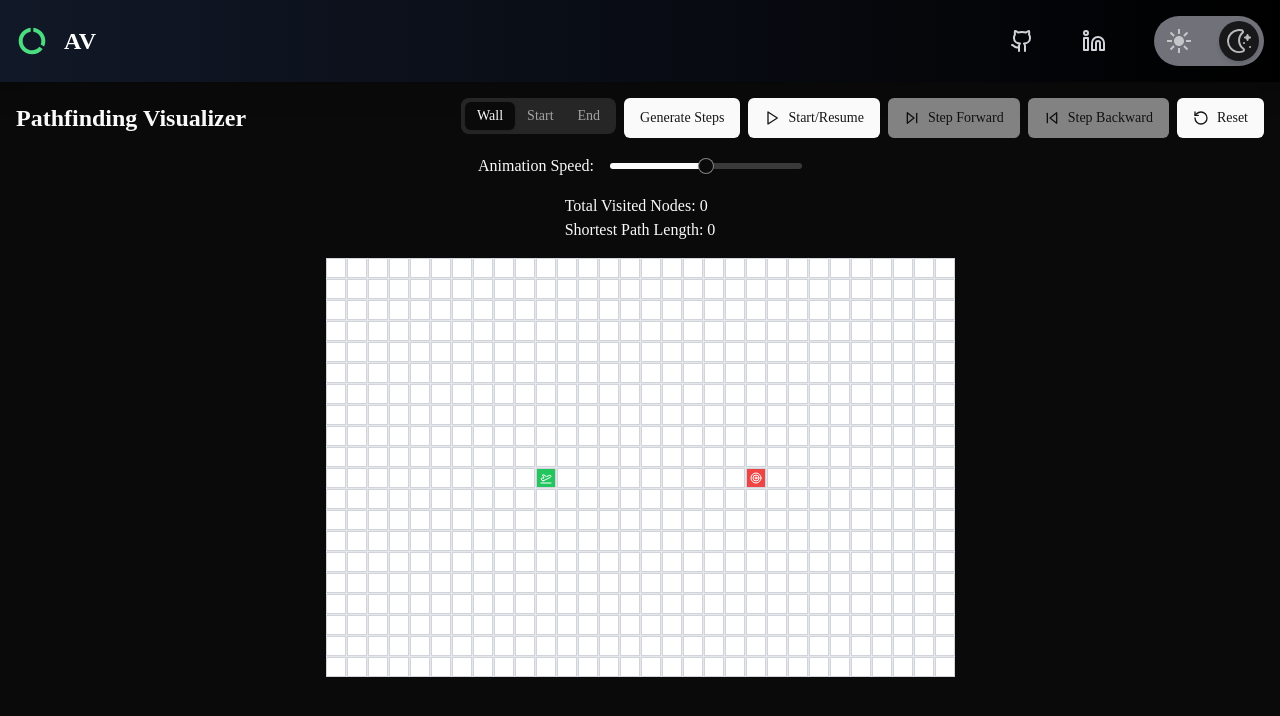
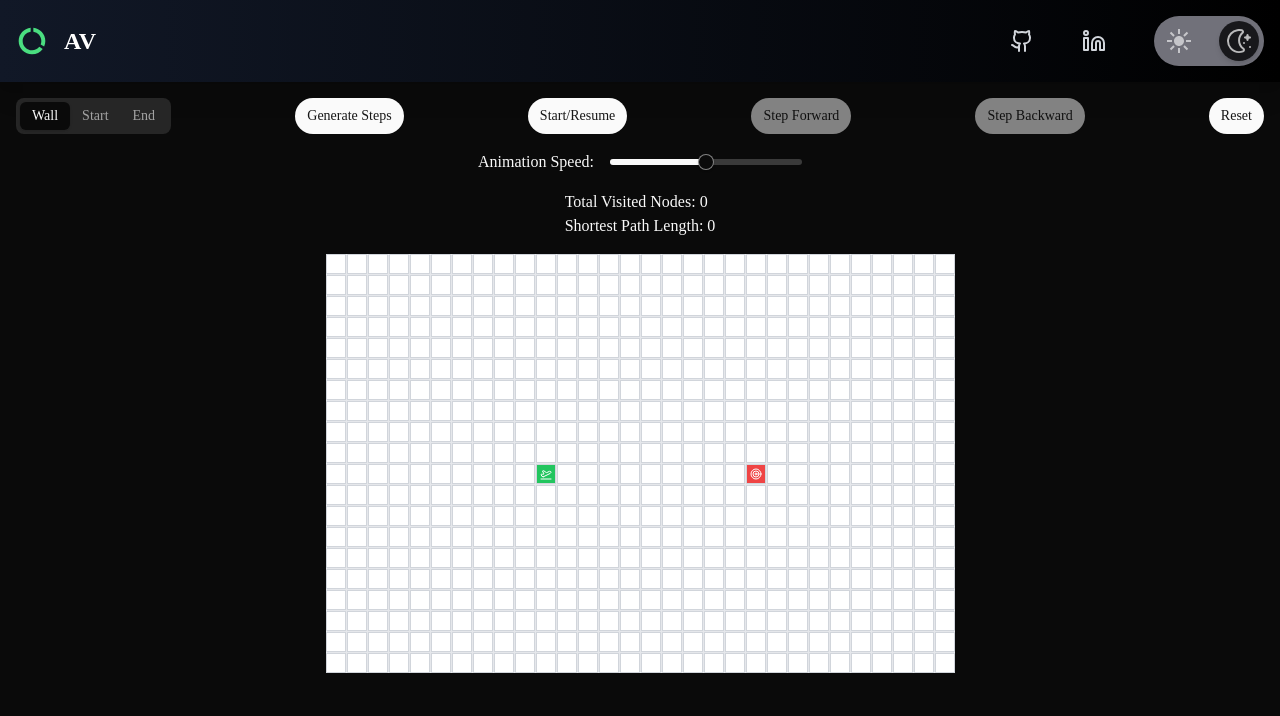
Before and after one commit to kevinmsavsani/algorithm-visualizer, a React (Vite) app: page /path-finding in a window 1280 px wide. Shown: the top 716 px of the page. Built offline with nearby package versions, Linux system fonts and the light colour scheme.

Commit message:
updated logic for path

```diff
--- a/src/containers/path-finding/index.tsx
+++ b/src/containers/path-finding/index.tsx
@@ -11,6 +11,7 @@ import {
   SkipForward,
   SkipBack,
   RotateCcw,
+  ListRestart,
 } from 'lucide-react'
 import { Tabs, TabsList, TabsTrigger } from '@/components/ui/tabs'
 import {
@@ -186,7 +187,7 @@ export default function PathfindingVisualizer() {
 
   useEffect(() => {
     if (isRunning && !isPaused) {
-      const interval = setInterval(visualizeStep, 1000 - animationSpeed*10)
+      const interval = setInterval(visualizeStep, 1000 - animationSpeed * 10)
       setAnimationInterval(interval)
     } else if (animationInterval) {
       clearInterval(animationInterval)
@@ -276,17 +277,12 @@ export default function PathfindingVisualizer() {
   return (
     <div className="flex flex-col items-center p-4">
       <div className="flex w-full justify-between items-center">
-        <h1 className="text-2xl font-bold mb-4">Pathfinding Visualizer</h1>
-        <div className="flex mb-4 space-x-2">
         <Tabs defaultValue="wall">
           <TabsList>
             <TabsTrigger value="wall" onClick={() => setCurrentTool('wall')}>
               Wall
             </TabsTrigger>
-              <TabsTrigger
-                value="start"
-                onClick={() => setCurrentTool('start')}
-              >
+            <TabsTrigger value="start" onClick={() => setCurrentTool('start')}>
               Start
             </TabsTrigger>
             <TabsTrigger value="end" onClick={() => setCurrentTool('end')}>
@@ -294,42 +290,57 @@ export default function PathfindingVisualizer() {
             </TabsTrigger>
           </TabsList>
         </Tabs>
-          <Button onClick={generateSteps} disabled={isVisualized}>
-            Generate Steps
+        <Button
+          onClick={generateSteps}
+          disabled={isVisualized}
+          className="rounded-full gap-2"
+          size="sm"
+        >
+          <ListRestart className="w-4 h-4 sm:hidden" />
+          <span className="hidden sm:inline">Generate Steps</span>
         </Button>
-          <Button onClick={handleStartPause}>
+        <Button
+          onClick={handleStartPause}
+          className="rounded-full gap-2"
+          size="sm"
+        >
           {isRunning && !isPaused ? (
-              <Pause className="w-4 h-4 mr-2" />
+            <Pause className="w-4 h-4 sm:hidden" />
           ) : (
-              <Play className="w-4 h-4 mr-2" />
+            <Play className="w-4 h-4 sm:hidden" />
           )}
+          <span className="hidden sm:inline">
             {isRunning && !isPaused ? 'Pause' : 'Start/Resume'}
+          </span>
         </Button>
         <Button
           onClick={handleStepForward}
+          className="rounded-full gap-2"
+          size="sm"
           disabled={
             !isVisualized ||
             currentStep >=
               visitedNodesInOrder.length + nodesInShortestPath.length
           }
         >
-            <SkipForward className="w-4 h-4 mr-2" />
-            Step Forward
+          <SkipForward className="w-4 h-4 sm:hidden" />
+          <span className="hidden sm:inline">Step Forward</span>
         </Button>
         <Button
           onClick={handleStepBackward}
+          className="rounded-full gap-2"
+          size="sm"
           disabled={!isVisualized || currentStep <= 0}
         >
-            <SkipBack className="w-4 h-4 mr-2" />
-            Step Backward
+          <SkipBack className="w-4 h-4 sm:hidden" />
+          <span className="hidden sm:inline">Step Backward</span>
         </Button>
-          <Button onClick={handleReset}>
-            <RotateCcw className="w-4 h-4 mr-2" />
-            Reset
+        <Button onClick={handleReset} className="rounded-full gap-2" size="sm">
+          <RotateCcw className="w-4 h-4 sm:hidden" />
+          <span className="hidden sm:inline">Reset</span>
         </Button>
       </div>
-      </div>
-      <div className="mb-4 flex items-center space-x-4">
+      <div className="m-4 flex items-center space-x-4">
         <span>Animation Speed:</span>
         <Slider
           defaultValue={[50]}
```
Lines whose indentation alone changed are shown as unchanged.
